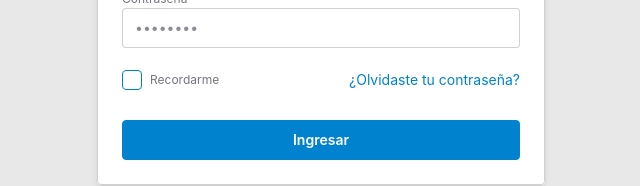
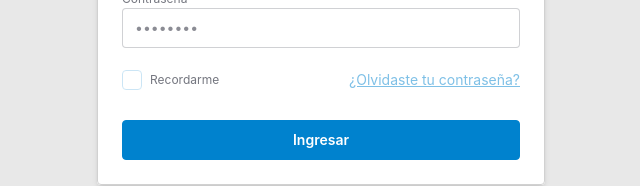
Before and after one commit to alexisg78/GestionWorks_Frontend, an Angular app: page /auth/login in a window 1280 px wide. Shown: the part 417-603 px from the top of the page, without its empty margins (319-959 px from the left). Built offline with nearby package versions, Linux system fonts and the light colour scheme.

Commit message:
chore: update form placeholders and disable Remember Me checkbox

```diff
--- a/src/app/features/auth/pages/login-page/login-page.html
+++ b/src/app/features/auth/pages/login-page/login-page.html
@@ -44,11 +44,13 @@
       <!-- Remember -->
       <div class="mt-4 flex items-center justify-between">
         <label class="label cursor-pointer gap-2">
-          <input type="checkbox" class="checkbox checkbox-primary checkbox-sm" />
-          <span class="label-text">Recordarme</span>
+          <input disabled type="checkbox" class="checkbox checkbox-primary checkbox-sm" />
+          <span class="label-text cursor-not-allowed">Recordarme</span>
         </label>
 
-        <a href="#" class="link link-hover text-primary text-sm"> ¿Olvidaste tu contraseña? </a>
+        <a class="link text-primary cursor-not-allowed text-sm opacity-50">
+          ¿Olvidaste tu contraseña?
+        </a>
       </div>
 
       <!-- Actions -->
--- a/src/app/features/auth/pages/register-page/register-page.html
+++ b/src/app/features/auth/pages/register-page/register-page.html
@@ -19,7 +19,7 @@
 
         <input
           type="text"
-          placeholder="Ej: Alexis Gonzalez"
+          placeholder="Ej: Cosme Fulanito"
           class="input focus:border-primary w-full focus:outline-none"
           formControlName="fullName"
         />
@@ -33,7 +33,7 @@
 
         <input
           type="email"
-          placeholder="ejemplo@correo.com"
+          placeholder="cosmefulanito@correo.com"
           class="input focus:border-primary w-full focus:outline-none"
           formControlName="email"
         />
```
